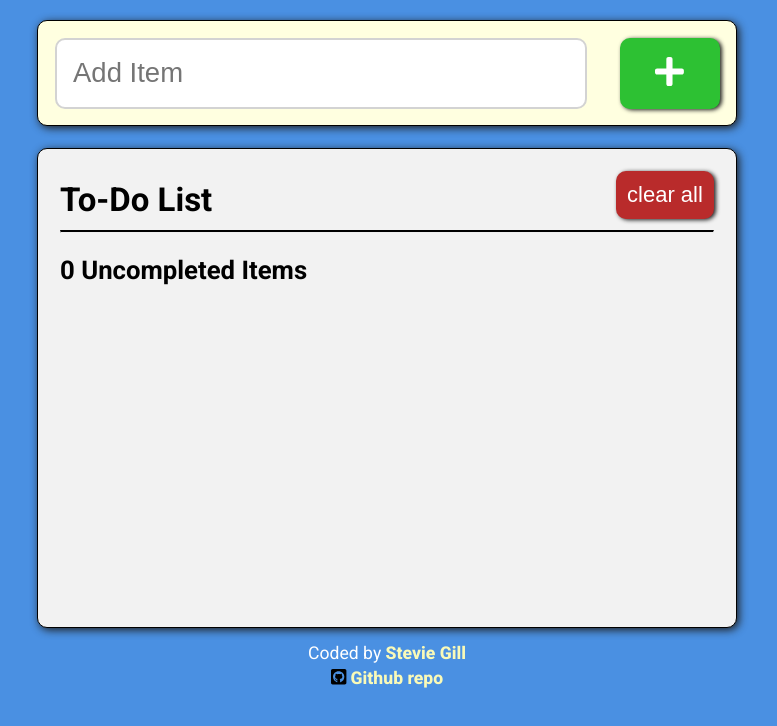
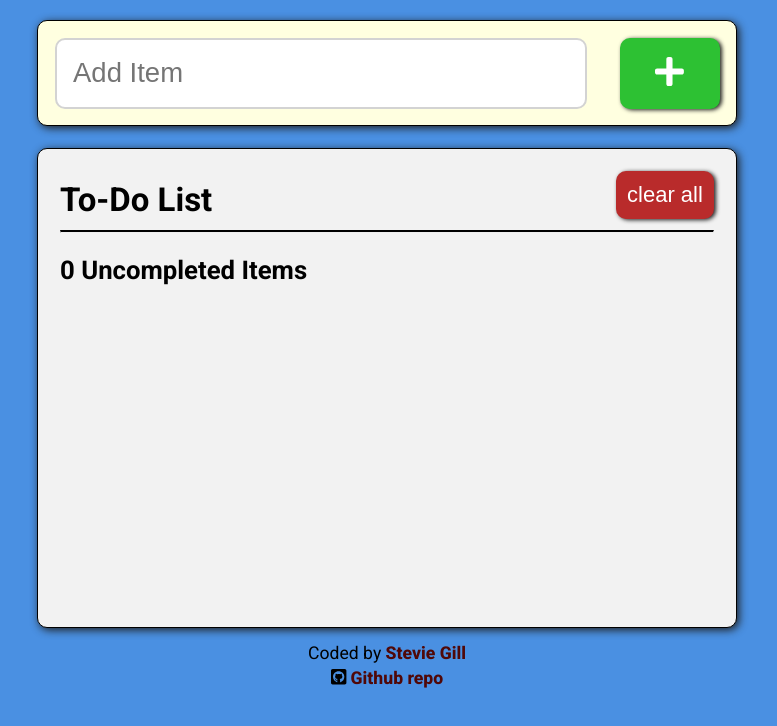
Before and after one commit to caffeinated-pixels/todolist-react, a React (Create React App) app: page / in a window 1280 px wide. Shown: the top 726 px of the page, without its empty margins (253-1030 px from the left). Built offline with nearby package versions, Linux system fonts and the light colour scheme.

Commit message:
improves contrast of footer text

```diff
--- a/src/styles/_base.scss
+++ b/src/styles/_base.scss
@@ -11,7 +11,7 @@ $button-textcolor: #fff;
 $add-button-color: #2dc133;
 // $clear-button-color: #9f6060;
 $clear-button-color: #b92b2b;
-$link-color: #f9fab8;
+$link-color: #500808;
 $link-color-hover: #b45922;
 
 $dark-grey: #1f1f1f;
@@ -58,7 +58,7 @@ footer {
   // font-size: 0.95rem;
   margin-top: 0.7rem;
   text-align: center;
-  color: $button-textcolor;
+  color: #000;
 
   p {
     padding-bottom: 0.2rem;
@@ -85,7 +85,7 @@ a {
   &:focus,
   &:active {
     color: $link-color-hover;
-    filter: drop-shadow(1px 1px 2px $dark-grey) brightness(120%);
+    filter: drop-shadow(1px 1px 1px $dark-grey) brightness(120%);
   }
 }
 
--- a/src/styles/main.css
+++ b/src/styles/main.css
@@ -35,7 +35,7 @@ section {
 footer {
   margin-top: 0.7rem;
   text-align: center;
-  color: #fff;
+  color: #000;
 }
 
 footer p {
@@ -54,18 +54,18 @@ hr {
 }
 
 a {
-  color: #f9fab8;
+  color: #500808;
   font-weight: 800;
   text-decoration: none;
 }
 
 a:visited {
-  color: #f9fab8;
+  color: #500808;
 }
 
 a:hover, a:focus, a:active {
   color: #b45922;
-  filter: drop-shadow(1px 1px 2px #1f1f1f) brightness(120%);
+  filter: drop-shadow(1px 1px 1px #1f1f1f) brightness(120%);
 }
 
 .githubIcon {
```
Also changed, not shown: src/styles/main.min.css.
